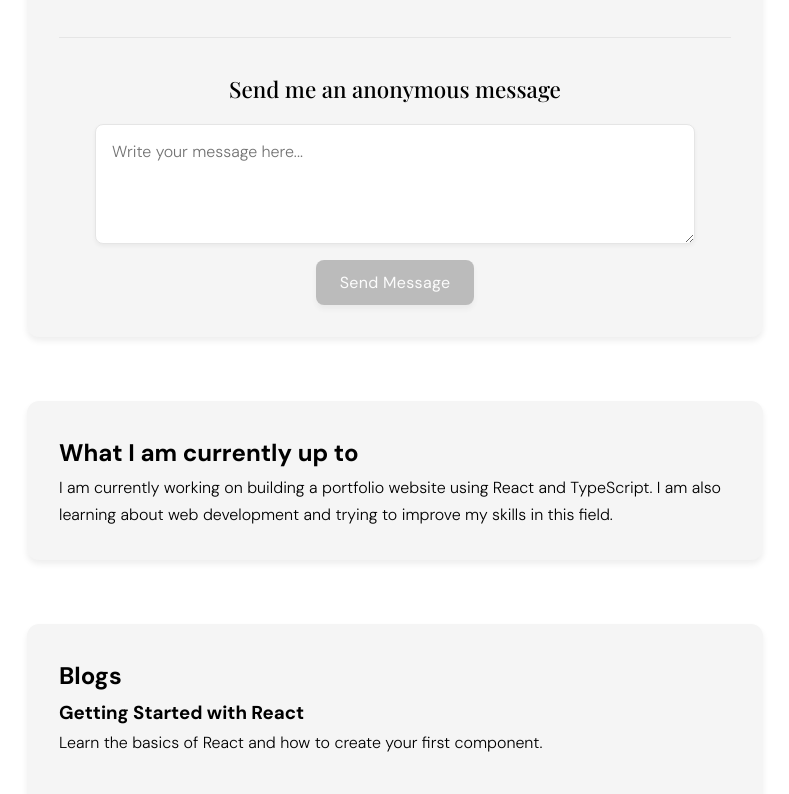
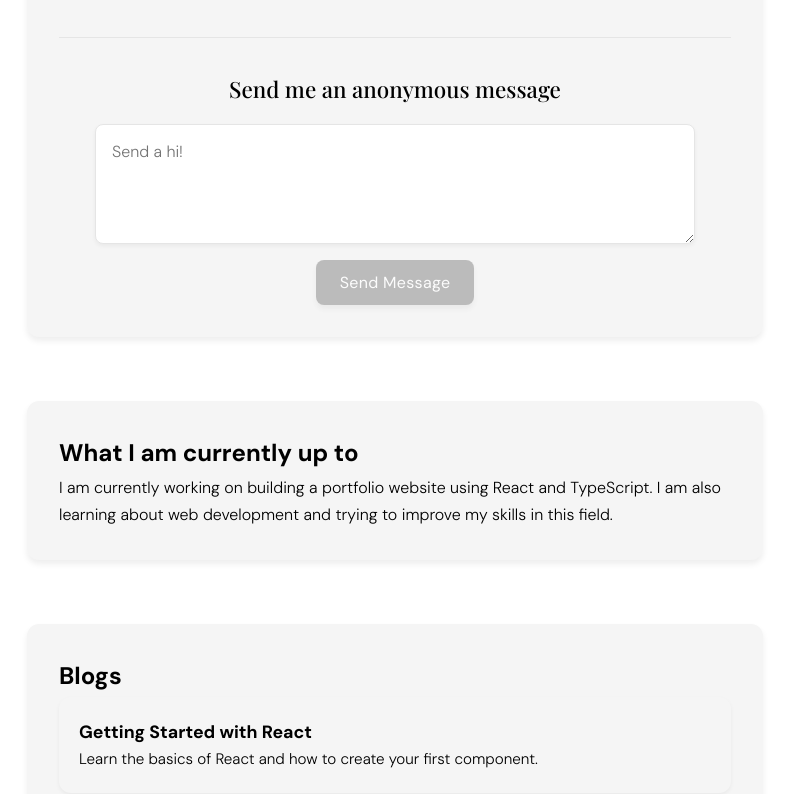
Before and after one commit to Robin6939/Portfolio, a React (Vite) app in the folder portfolio/: page / in a window 1280 px wide. Shown: the part 1020-1814 px from the top of the page, without its empty margins (245-1034 px from the left). Built offline with nearby package versions, Linux system fonts and the light colour scheme.

Commit message:
Fixed a couple of things

```diff
--- a/portfolio/src/App.css
+++ b/portfolio/src/App.css
@@ -281,7 +281,14 @@ section.visible {
 .blog-card {
   opacity: 0;
   transform: translateY(40px);
-  transition: all 0.5s cubic-bezier(0.34, 1.56, 0.64, 1);
+  transition: all 0.3s ease;
+  background: var(--grey-100);
+  padding: 1.25rem;
+  border-radius: 12px;
+  text-align: left;
+  box-shadow: var(--shadow-sm);
+  cursor: pointer;
+  font-size: 0.95rem;
 }
 
 .blog-card.visible {
@@ -292,13 +299,17 @@ section.visible {
 .blog-card:nth-child(2) { animation-delay: 0.4s; }
 .blog-card:nth-child(3) { animation-delay: 0.6s; }
 
+.blog-card:hover {
+  transform: scale(1.2);
+  box-shadow: var(--shadow-md);
+}
+
 /* Enhanced hover effects */
 section:hover {
   transform: translateY(-5px) scale(1.02);
   box-shadow: var(--shadow-xl);
 }
 
-.blog-card:hover,
 .current-card:hover {
   transform: translateY(-5px) scale(1.02);
   box-shadow: var(--shadow-xl);
@@ -370,6 +381,7 @@ section:hover {
   background: var(--white);
   font-weight: 300;
   box-shadow: var(--shadow-sm);
+  color: var(--black);
 }
 
 .message-input:focus {
@@ -380,11 +392,13 @@ section:hover {
 
 .message-input::placeholder {
   color: var(--grey-500);
+  font-weight: 300;
 }
 
 .message-input:disabled {
   background-color: var(--grey-100);
   cursor: not-allowed;
+  color: var(--grey-600);
 }
 
 .send-button {
--- a/portfolio/src/App.tsx
+++ b/portfolio/src/App.tsx
@@ -120,7 +120,7 @@ function App() {
                 className="message-input"
                 value={message}
                 onChange={(e) => setMessage(e.target.value)}
-                placeholder="Write your message here..."
+                placeholder="Send a hi!"
                 required
                 disabled={isSending}
               />
```
